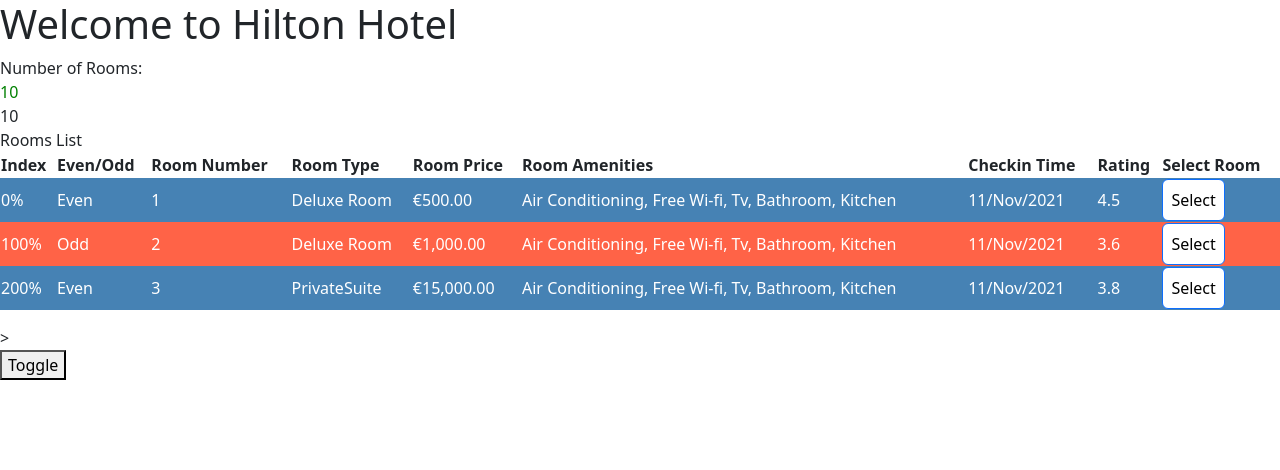
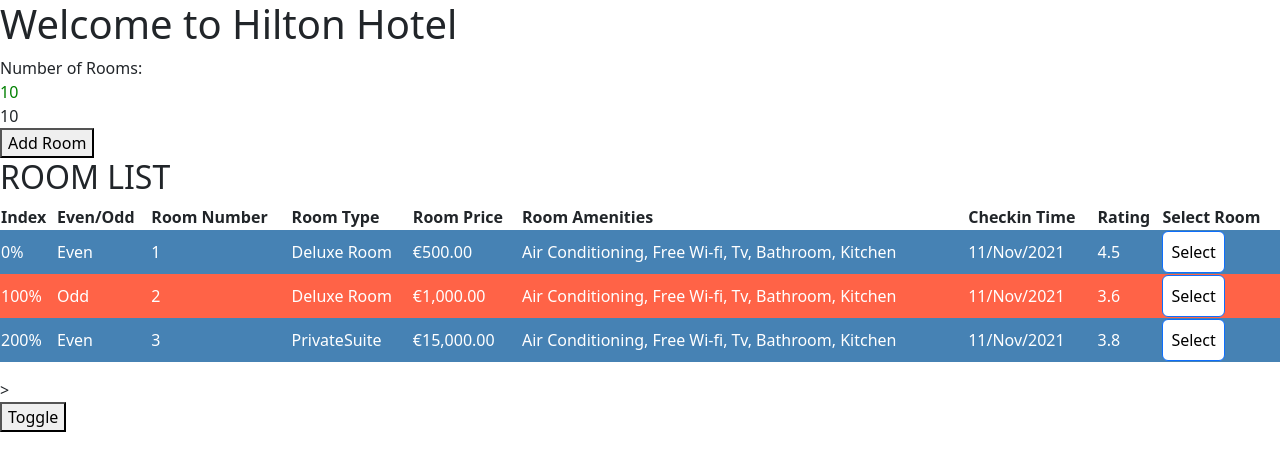
Before and after one commit to aniktoris/angular-hotelinventoryapp, an Angular app: page / in a window 1280 px wide. Shown: the top 470 px of the page. Built offline with nearby package versions, Linux system fonts and the light colour scheme.

Commit message:
add OnChanges hook to change title

```diff
--- a/src/app/rooms/rooms-list/rooms-list.component.html
+++ b/src/app/rooms/rooms-list/rooms-list.component.html
@@ -1,5 +1,5 @@
-Rooms List
-  <!-- {{roomList}} -->
+<h2>{{title}}</h2>
+<!-- {{roomList}} -->
 <table class="table">
   <tr>
     <th>Index</th>
@@ -13,7 +13,7 @@
     <th>Select Room</th>
   </tr>
   <tr [ngClass]="e? 'even': 'odd'"
-  *ngFor="let room of rooms | slice : 0: 3; let e=even; let o=odd; let i=index">
+  *ngFor="let room of rooms | slice : 0: 4; let e=even; let o=odd; let i=index">
     <td>{{i | percent}}</td>
     <td>{{ e ? "Even" : "Odd"}}</td>
     <td>{{room.roomNumber}}</td>
--- a/src/app/rooms/rooms-list/rooms-list.component.ts
+++ b/src/app/rooms/rooms-list/rooms-list.component.ts
@@ -1,19 +1,27 @@
-import { Component, EventEmitter, Input, Output } from '@angular/core';
+import { ChangeDetectionStrategy, Component, EventEmitter, Input, OnChanges, Output, SimpleChanges } from '@angular/core';
 import { RoomList } from '../rooms';
 
 @Component({
   selector: 'app-rooms-list',
   templateUrl: './rooms-list.component.html',
-  styleUrl: './rooms-list.component.scss'
+  styleUrl: './rooms-list.component.scss',
+  changeDetection: ChangeDetectionStrategy.OnPush
 })
-export class RoomsListComponent {
+export class RoomsListComponent implements OnChanges {
 
   @Input() rooms: RoomList[] = [];
 
+  @Input() title: string = '';
+
   @Output() selectedRoom = new EventEmitter<RoomList>();
+
+  ngOnChanges(changes: SimpleChanges): void {
+    if(changes['title']){
+      this.title = changes['title'].currentValue.toUpperCase();
+    }
+  }
 
   selectRoom(room: RoomList){
     this.selectedRoom.emit(room);
   }
-
 }
--- a/src/app/rooms/rooms.component.html
+++ b/src/app/rooms/rooms.component.html
@@ -16,8 +16,13 @@
   {{ selectedRoom | json}}
 </div>
 
+<div>
+  <button (click)="addRoom()">Add Room</button>
+</div>
+
 <div *ngIf="rooms.availableRooms > 0">
 <app-rooms-list [rooms]="roomList"
+[title]="title"
 (selectedRoom)="selectRoom($event)"></app-rooms-list>
 </div>
 
--- a/src/app/rooms/rooms.component.ts
+++ b/src/app/rooms/rooms.component.ts
@@ -14,6 +14,7 @@
 
   toggle(){
     this.hideRooms = !this.hideRooms;
+    this.title = 'Rooms list';
   }
 
   roomList: RoomList[] = [];
@@ -59,7 +60,25 @@
     bookedRooms:5
   }
 
+  title = 'Room List';
+
   selectRoom(room: RoomList){
     this.selectedRoom = room;
   }
+
+  addRoom(){
+    const room: RoomList = {
+      roomNumber: 4,
+      roomType: 'Deluxe Room',
+      amenities: 'Air Conditioning, Free Wi-Fi, TV, Bathroom, Kitchen',
+      price: 900,
+      photos: 'https://images.unsplash.com/photo-1445991842772-097fea258e7b?q=80&w=2070&auto=format&fit=crop&ixlib=rb-4.0.3&ixid=M3wxMjA3fDB8MHxwaG90by1wYWdlfHx8fGVufDB8fHx8fA%3D%3D',
+      checkinTime: new Date('11-Nov-2021'),
+      checkoutTime: new Date('12-Nov-2021'),
+      rating: 4.1
+    }
+
+    //this.roomList.push(room);
+    this.roomList = [...this.roomList, room];
+  }
 }
```
